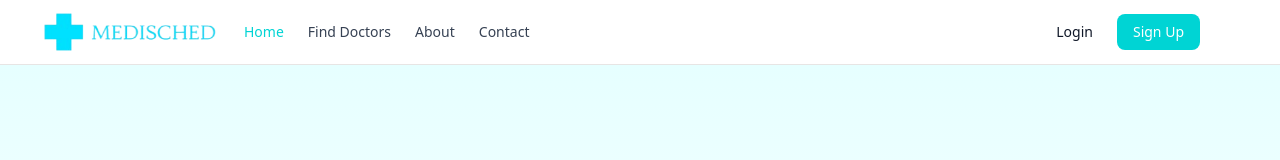
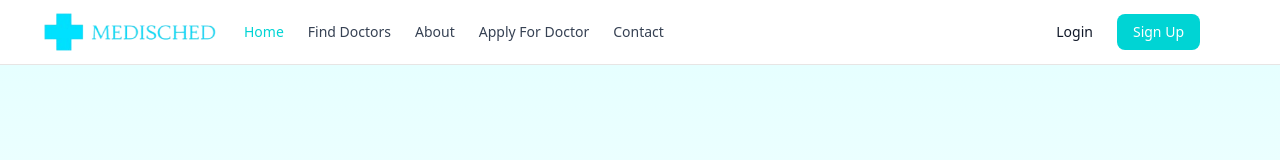
Before and after one commit to umarprogrammer19/MediSched, a Next.js app: page / in a window 1280 px wide. Shown: the top 160 px of the page. Built offline with nearby package versions, Linux system fonts and the light colour scheme.

Commit message:
Page.tsx Updated:

```diff
--- a/src/app/find-doctors/page.tsx
+++ b/src/app/find-doctors/page.tsx
@@ -92,13 +92,17 @@ export default function FindDoctorsPage() {
                                                 </AvatarFallback>
                                             </Avatar>
                                             <div className="space-y-1">
-                                                <h3 className="font-bold">{doctor.full_name}</h3>
+                                                <h3 className="font-bold">Dr. {doctor.full_name}</h3>
                                                 <p className="text-sm text-gray-600">{doctor.qualification}</p>
                                                 <div className="flex items-center gap-1">
-                                                    <MapPin className="h-3.5 w-3.5 text-gray-500" />
-                                                    <span className="text-xs text-gray-600">{doctor.doctor_details.country}</span>
+                                                    <MapPin className="h-4 w-4 text-gray-500" />
+                                                    <span className="text-md text-gray-600">{doctor.doctor_details.country}, {doctor.doctor_details.city}</span>
+                                                </div>
+                                                <div className="flex gap-3">
+                                                    <p>Price Per Appointment: {doctor.doctor_details.price_per_appointment}$</p>
                                                 </div>
                                             </div>
+
                                         </div>
                                         <Button className="w-full bg-[#00d4d4] hover:bg-[#00baba] text-white">View Profile</Button>
                                     </div>
--- a/src/components/navbar.tsx
+++ b/src/components/navbar.tsx
@@ -58,6 +58,12 @@ export default function Navbar() {
                 About
               </Link>
               <Link
+                href="/apply"
+                className={`text-lg font-medium ${isActive("/about") ? "text-[#00d4d4]" : "text-gray-700"}`}
+              >
+                Apply For Doctor
+              </Link>
+              <Link
                 href="/contact"
                 className={`text-lg font-medium ${isActive("/contact") ? "text-[#00d4d4]" : "text-gray-700"}`}
               >
@@ -112,6 +118,12 @@ export default function Navbar() {
             className={`transition-colors hover:text-[#00d4d4] ${isActive("/about") ? "text-[#00d4d4]" : "text-gray-700"}`}
           >
             About
+          </Link>
+          <Link
+            href="/apply"
+            className={`transition-colors hover:text-[#00d4d4] ${isActive("/about") ? "text-[#00d4d4]" : "text-gray-700"}`}
+          >
+            Apply For Doctor
           </Link>
           <Link
             href="/contact"
```
